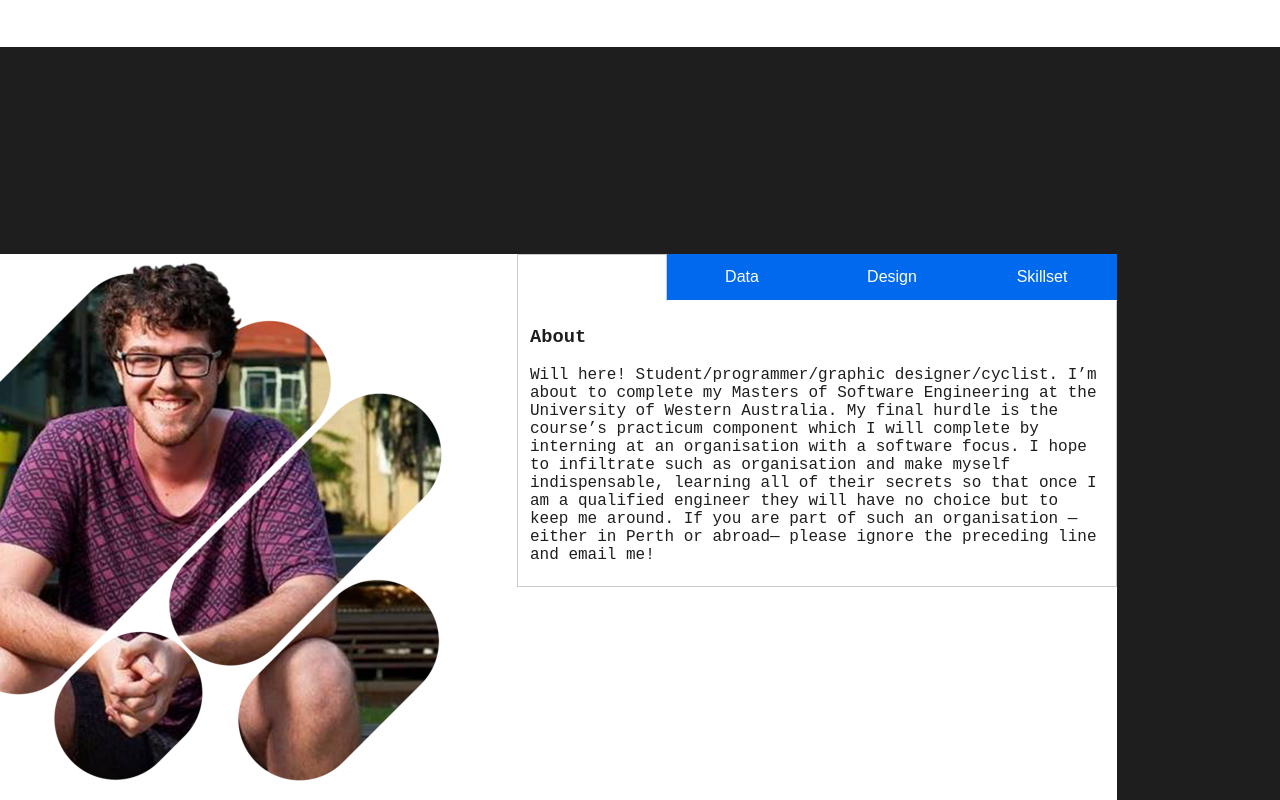
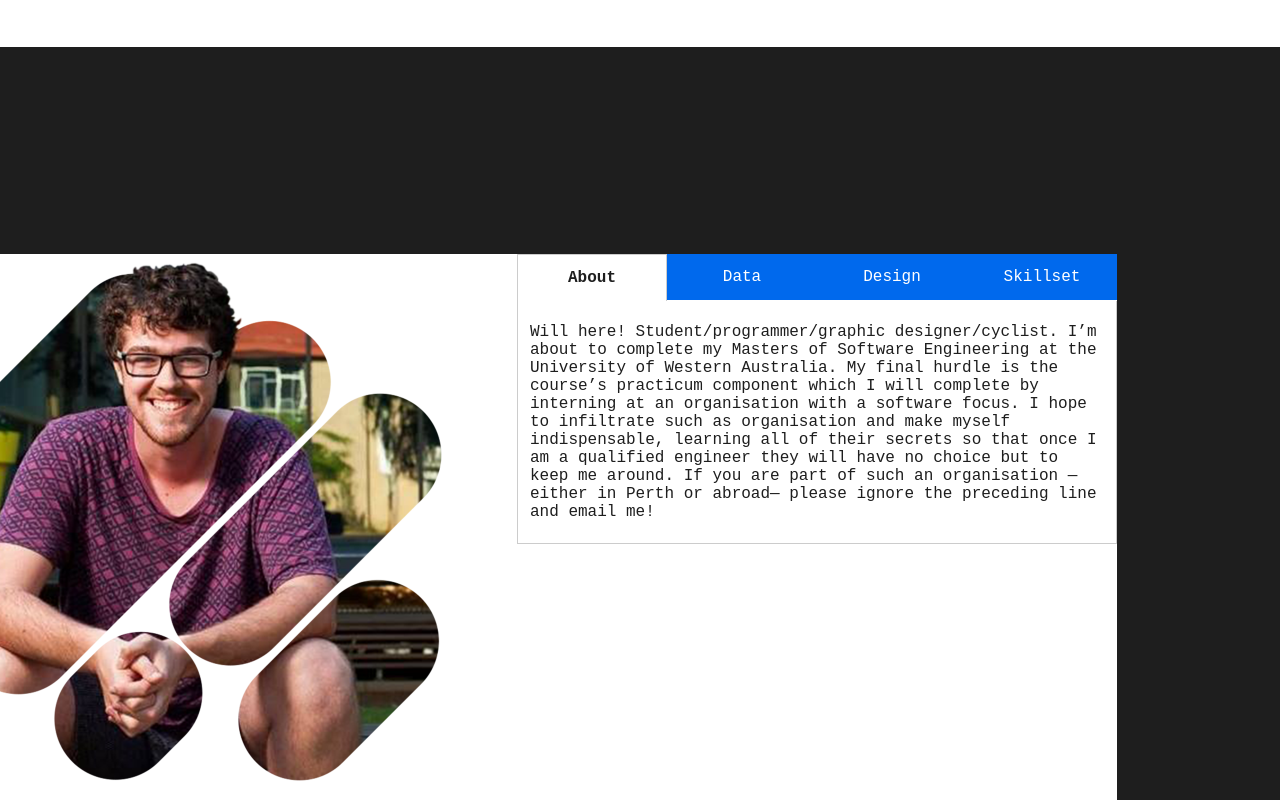
Before and after one commit to WillemPlusPlus/wllm, a website built with webpack: page dist/index.html in a window 1280 px wide. Shown: the part 1553-2353 px from the top of the page. Built offline with nearby package versions, Linux system fonts and the light colour scheme; a web font is replaced by a local one.

Commit message:
Small styling changes

```diff
--- a/dist/index.html
+++ b/dist/index.html
@@ -10,10 +10,13 @@
     <link rel="preconnect" href="https://fonts.gstatic.com" crossorigin>
     <link href="https://fonts.googleapis.com/css2?family=Overpass+Mono:wght@300&display=swap" rel="stylesheet">
     <style>
-      html,body{
+      html,body,button,div{
         margin:0;
         padding:0;
         font-family: 'Overpass Mono', monospace;
+      }
+
+      html,body{
         background-color: #1e1e1e;
       }
       div{
@@ -142,6 +145,8 @@
         background: #fff;
         border: 1px solid #ccc;
         border-bottom: none;
+        color: #1e1e1e;
+        font-weight: bold;
       }
 
       .tabs button {
@@ -149,6 +154,7 @@
         width: 25%;
         float: left;
         background: #0069ed;
+        color: #fff;
       }
 
 
@@ -181,27 +187,23 @@
               <button class = "tab" id = "skillset">Skillset</button>
             </div>
             <div id="aboutContent" class="tabcontent">
-              <h3>About</h3>
               <p>
                 Will here! Student/programmer/graphic designer/cyclist. I’m about to complete my Masters of Software Engineering at the University of Western Australia. My final hurdle is the course’s practicum component which I will complete by interning at an organisation with a software focus. I hope to infiltrate such as organisation and make myself indispensable, learning all of their secrets so that once I am a qualified engineer they will have no choice but to keep me around. If you are part of such an organisation —either in Perth or abroad— please ignore the preceding line and email me!              </p>
             </div>
 
             <div id="dataContent" class="tabcontent">
-              <h3>Data Science</h3>
               <p>
                 My masters coursework and research has afforded me the flexibility to pursue a specialisation in data driven computing. I’ve achieved intimate familiarity with every stage of data proceessing. From collection, cleaning and storage to analysis, visualisation and transformation. During my dissertation, I developed a complete data pipeline for looking into the future of automated assessment marking for free-form diagrams. I constructed a semantic segmentation model built around the U-net CNN architecture. I developed software for the processing of exam papers and developed tooling for the labelling and augmentation of images for supervised learning tasks, conducted ML experiments and analysed the results.
               </p>
             </div>
 
             <div id="designContent" class="tabcontent">
-              <h3>Graphic Design</h3>
               <p>
                 My work in graphic design started as a hobby. When I was elected as publications office at University Hall. I was able to hone my skills producing promotional posters, shirts, logos, banners and multimedia. The role also saw me act as photographer, social media manager and marketing agent for the college’s Resident’s Club as we ran social, community and sporting events for the more than 700 residents.
                 Owing to our successes at Unihall I was taken on as a graphic designer at Bloom UWA. Bloom provided support services, networking, education and office space to start-ups in the UWA community, and our team promoted these services and events as well as providing graphic design services to the start-ups themselves. As the marketing and communications teams grew, I became team lead in charge of a small team of designers and photographers. I was awarded Bloom’s Most Valued Person for my contribution.
               </p>
             </div>
             <div id="skillsetContent" class="tabcontent">
-              <h3>Proficiencies</h3>
               <p>
                 Machine Learning and Computer Vision (PyTorch, TensorFlow, NumPy, pandas, scikit-learn, Open-cv, PIL)
                 Web technologies/Cloud Computing/DB management (HTML/JS, Node.js, AWS, Docker, SQL)
```
